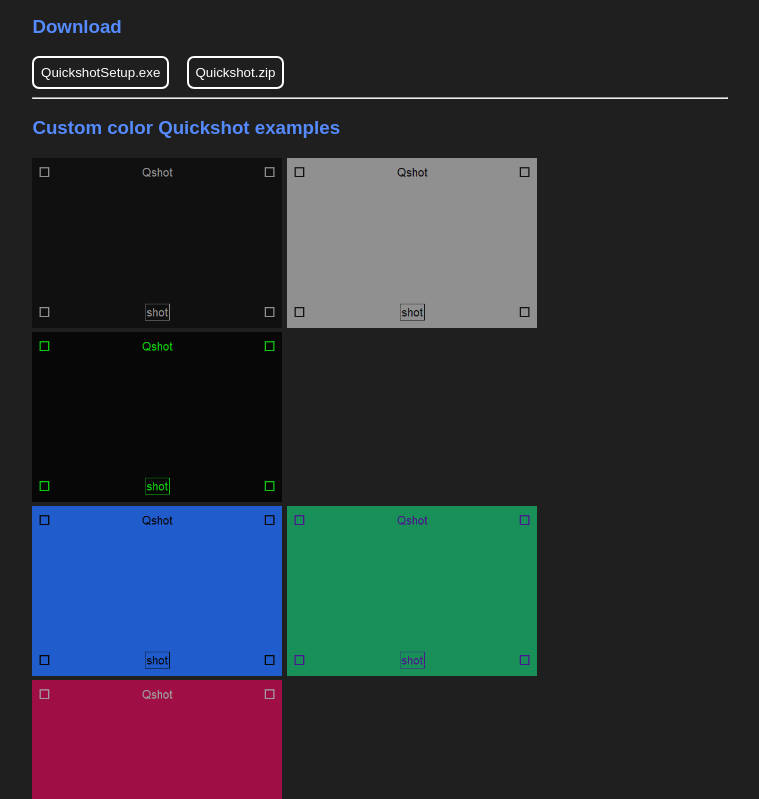
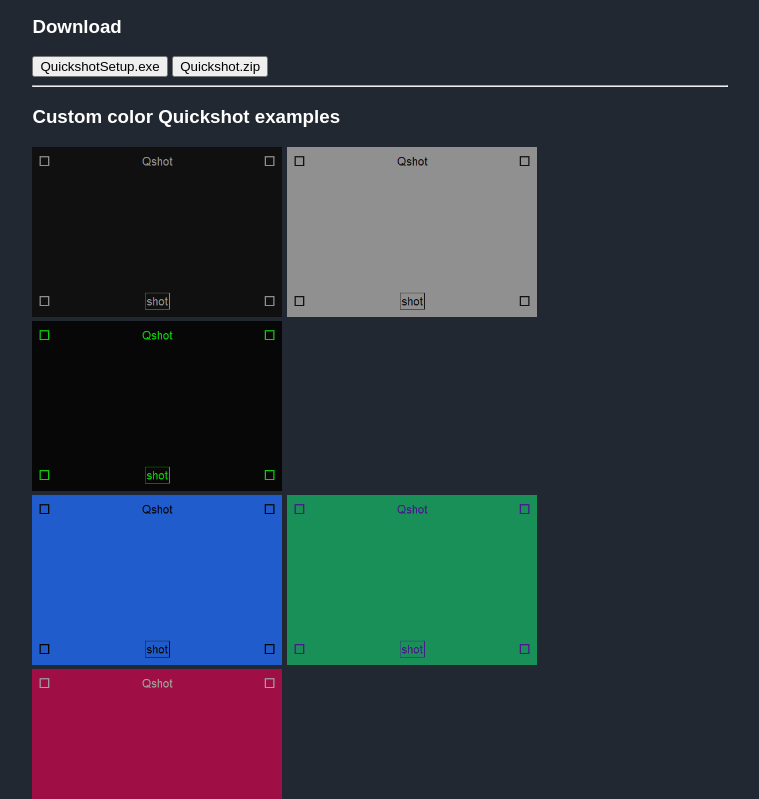
Before and after one commit to cccaaannn/Quickshot, a plain HTML site: page docs/index.html in a window 1280 px wide. Shown: the part 1369-2168 px from the top of the page, without its empty margins (260-1019 px from the left). Drawn offline with Linux system fonts and the light colour scheme.

Commit message:
website css update

```diff
--- a/docs/src/css/styles.css
+++ b/docs/src/css/styles.css
@@ -1,7 +1,7 @@
 /* ---------- html elements ---------- */
 
 body {
-    background-color: #1f1f1f;
+    background-color: #222831;
     color: white;
     font-family: Arial, Helvetica, sans-serif;
 }
@@ -10,8 +10,9 @@ h1 {
     color: #568bff;
 }
 
-h3 {
-    color: #568bff;
+p {
+    margin: 0px;
+    margin-bottom: 1rem;
 }
 
 a {
@@ -19,29 +20,12 @@ a {
     text-decoration: none;
 }
 
-button {
-    color: #ffffff;
-    background-color: #1f1f1f;
-    border: 2px solid #ffffff;
-    text-decoration: none;
-    padding: 0.5em;
-    margin-right: 1em;
-    border-radius: 7px;
-}
-
-button:hover {
-    color: #568bff;
-    border: 2px solid #568bff;
-    box-shadow:  0 0 10px #568bff;
-}
-
-button:focus {
-    outline: none;
-    box-shadow: none;
+a:hover {
+    text-decoration: underline;
+    text-shadow:  0 0 10px #568bff;
 }
 
 /* ---------- ---------- ---------- */
-
 
 /* ---------- layout ---------- */
 
```
